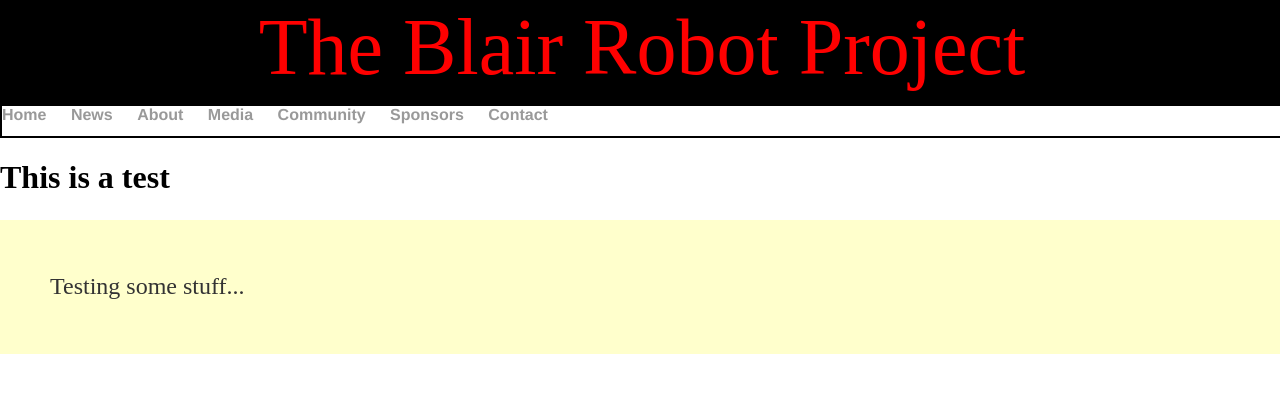
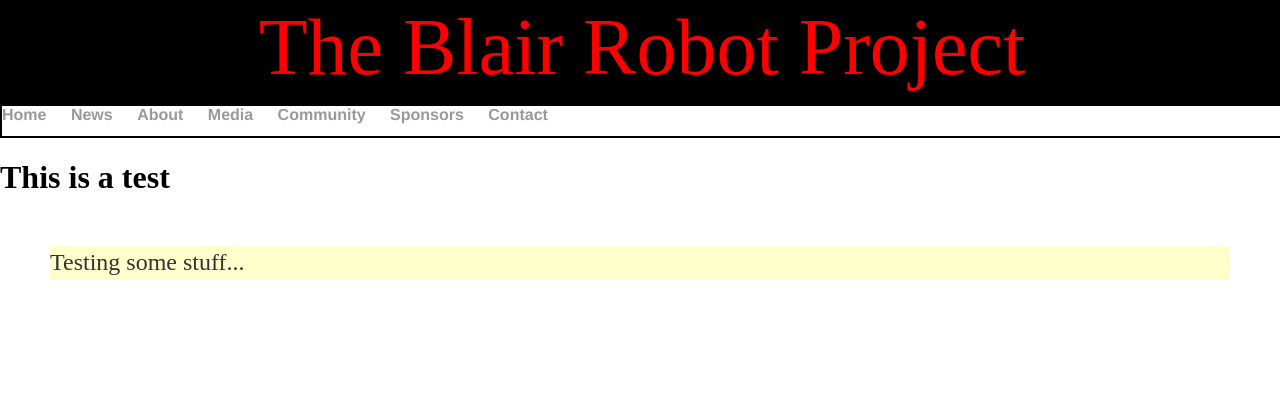
Before and after one commit to mouseythemouse/449, a Jekyll site: the page built from index.html, in a window 1280 px wide. Shown: the top 393 px of the page. Built offline with Jekyll 4.4.1, drawn with Linux system fonts in a browser that asks for light colours.

Commit message:
Update main.css

```diff
--- a/css/main.css
+++ b/css/main.css
@@ -69,6 +69,6 @@ p {
     font-size: 1.5em;
     line-height: 1.4em;
     color: #333;
-    padding: 50px;
+    margin: 50px;
     background-color: #ffffcc;
 }
```
